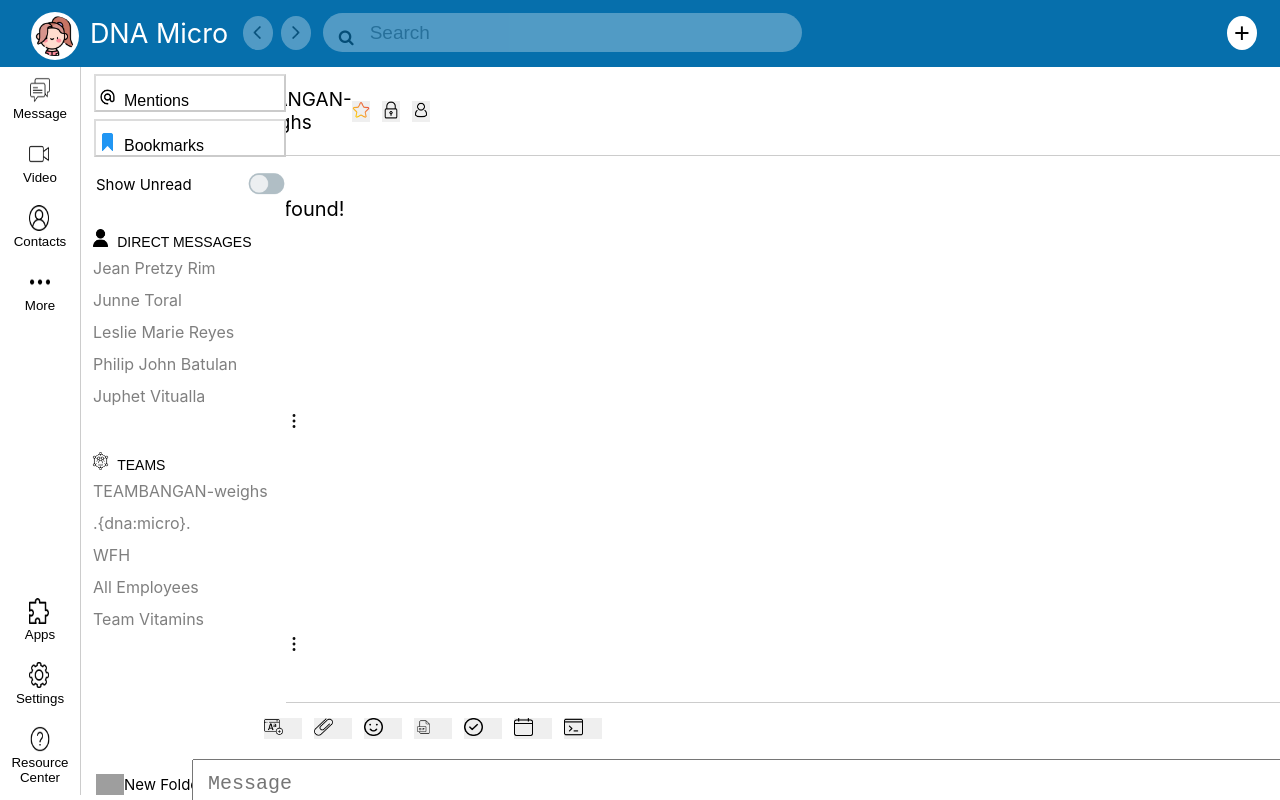
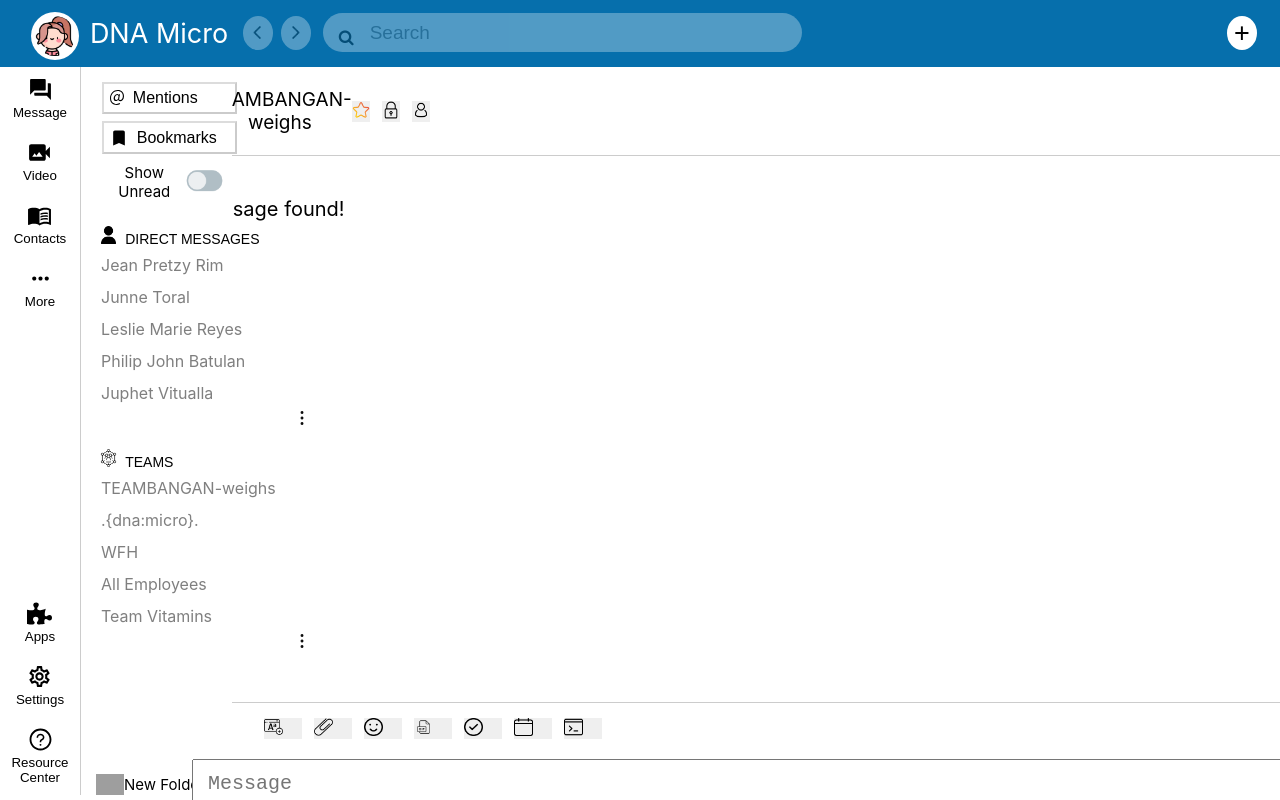
Before and after one commit to Lotus1438/react_glip, a React (Create React App) app: page / in a window 1280 px wide. Shown: the top 800 px of the page. Built offline with nearby package versions, Linux system fonts and the light colour scheme; grey boxes are pictures that could not be loaded.

Commit message:
update icon

```diff
--- a/package.json
+++ b/package.json
@@ -17,6 +17,7 @@
     "font-awesome": "^4.7.0",
     "react": "^18.2.0",
     "react-dom": "^18.2.0",
+    "react-icons": "^4.4.0",
     "react-router-dom": "^6.4.1",
     "react-scripts": "5.0.1",
     "styled-components": "^5.3.6",
--- a/src/component/LeftNav.tsx
+++ b/src/component/LeftNav.tsx
@@ -1,6 +1,10 @@
 import React, { useContext } from "react";
 import styled from "styled-components";
 import { AppContext } from "../Context/context";
+import { MdBookmark, MdForum, MdMenuBook, MdOutlineMoreHoriz, MdOutlineSettings, MdVideoCameraBack } from "react-icons/md";
+import { FaPuzzlePiece } from "react-icons/fa";
+import { AiOutlineQuestionCircle } from "react-icons/ai";
+import { GoMention } from "react-icons/go";
 
 function LeftNav() {
 
@@ -54,46 +58,34 @@ function LeftNav() {
           <StyledCol1 className="col1">
             <StyledIconsUpper className="icons-upper">
               <StyledButton>
-                <StyledIconButton src="../imgs/chat.png" alt="Chat box Icon" />
+                <MdForum  size={25}/>
                 <p>Message</p>
               </StyledButton>
               <StyledButton>
-                <StyledIconButton
-                  src="../imgs/video-camera.png"
-                  alt="Video Icon"
-                />
+                <MdVideoCameraBack  size={25}/>
                 <p>Video</p>
               </StyledButton>
               <StyledButton>
-                <StyledIconButton
-                  src="../imgs/user-circle.png"
-                  alt="User in circle Icon"
-                />
+                <MdMenuBook  size={25}/>
                 <p>Contacts</p>
               </StyledButton>
               <StyledButton>
-                <StyledIconButton src="../imgs/more.png" alt="More Icon" />
+                <MdOutlineMoreHoriz size={25}/>
                 <p>More</p>
               </StyledButton>
             </StyledIconsUpper>
 
             <StyledIconsLower>
               <StyledButton>
-                <StyledIconButton src="../imgs/puzzle.png" alt="Apps Icon" />
+                <FaPuzzlePiece size={25} />
                 <p>Apps</p>
               </StyledButton>
               <StyledButton>
-                <StyledIconButton
-                  src="../imgs/settings.png"
-                  alt="Settings Icon"
-                />
+                <MdOutlineSettings size={25} />
                 <p>Settings</p>
               </StyledButton>
               <StyledButton>
-                <StyledIconButton
-                  src="../imgs/question-mark.png"
-                  alt="Question mark Icon"
-                />
+                <AiOutlineQuestionCircle size={25}/>
                 <p>Resource Center</p>
               </StyledButton>
             </StyledIconsLower>
@@ -102,11 +94,11 @@ function LeftNav() {
 
         <StyledCol2 className="col2">
           <StyledCol2Button>
-            <StyledIconButton2 src="../imgs/email.png" alt="Email @ Icon" />
+            <GoMention />
             Mentions
           </StyledCol2Button>
           <StyledCol2Button>
-            <StyledIconButton2 src="../imgs/bookmark.png" alt="Bookmark Icon" />
+            <MdBookmark size={20} />
             Bookmarks
           </StyledCol2Button>
 
@@ -171,7 +163,7 @@ function LeftNav() {
 
 const StyledRow = styled.div`
   margin-left: 0;
-  width: 17%;
+  /* width: 17%; */
   display: flex;
 `;
 const StyledCol1 = styled.div`
@@ -182,19 +174,26 @@ const StyledCol1 = styled.div`
   height: 91vh;
 `;
 const StyledCol2 = styled.div`
-  width: 20rem;
+  width: 100%;
   background-color: white;
   position: relative;
+  padding: 0.5rem;
 `;
 const StyledCol2Button = styled.button`
   background-color: transparent;
+  display: flex;
   margin-top: 7px;
   border-color: rgb(0, 0, 0, 0.2);
-  width: 12rem;
+  width: 100%;
+  padding: .3rem;
+  align-items: center;
   margin-left: 13px;
   text-align: justify;
   font-size: 16px;
   cursor: pointer;
+  svg{
+    margin-right: .5rem;
+  }
   &:hover {
     background-color: aliceblue;
   }
```
Also changed, not shown: 1 other file (tests, documents, lock files or other folders).
